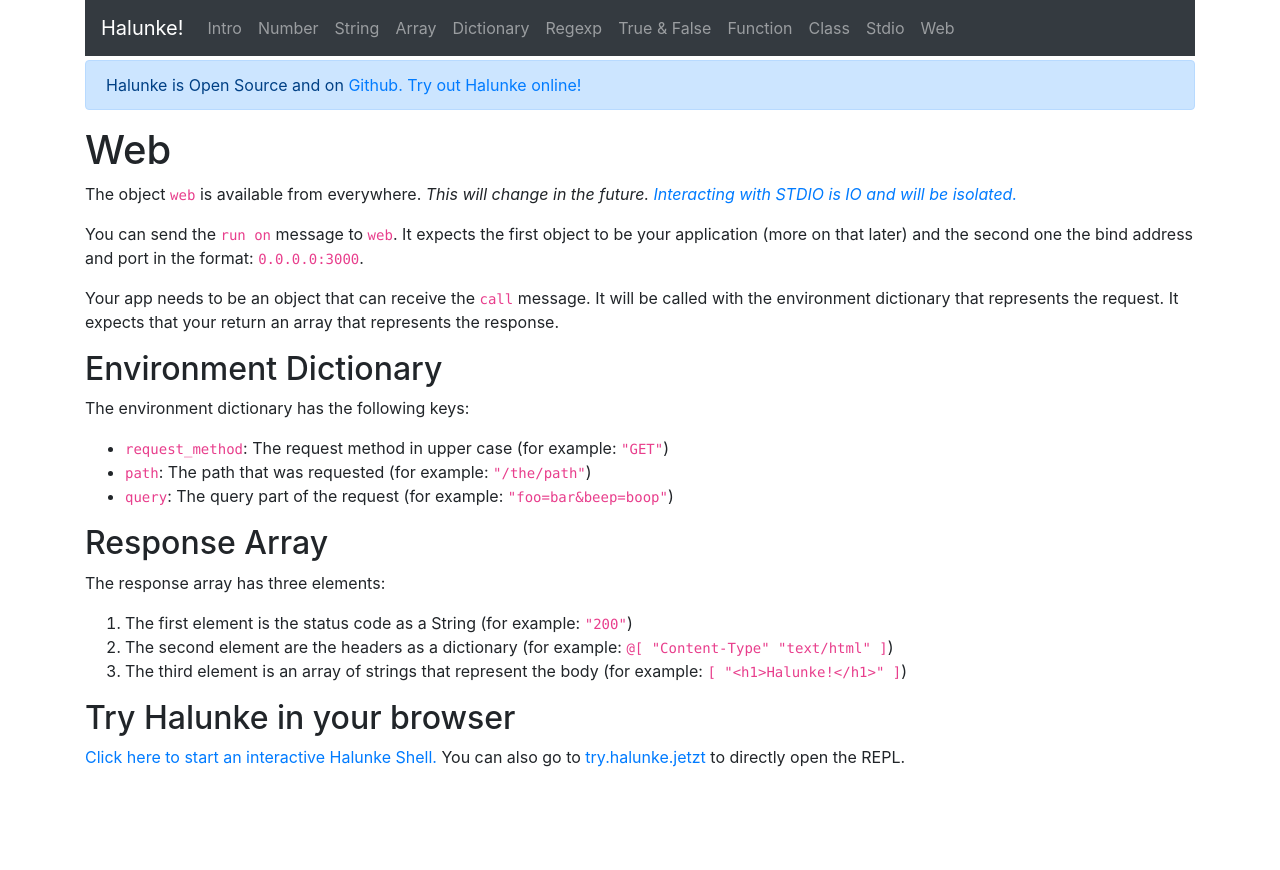
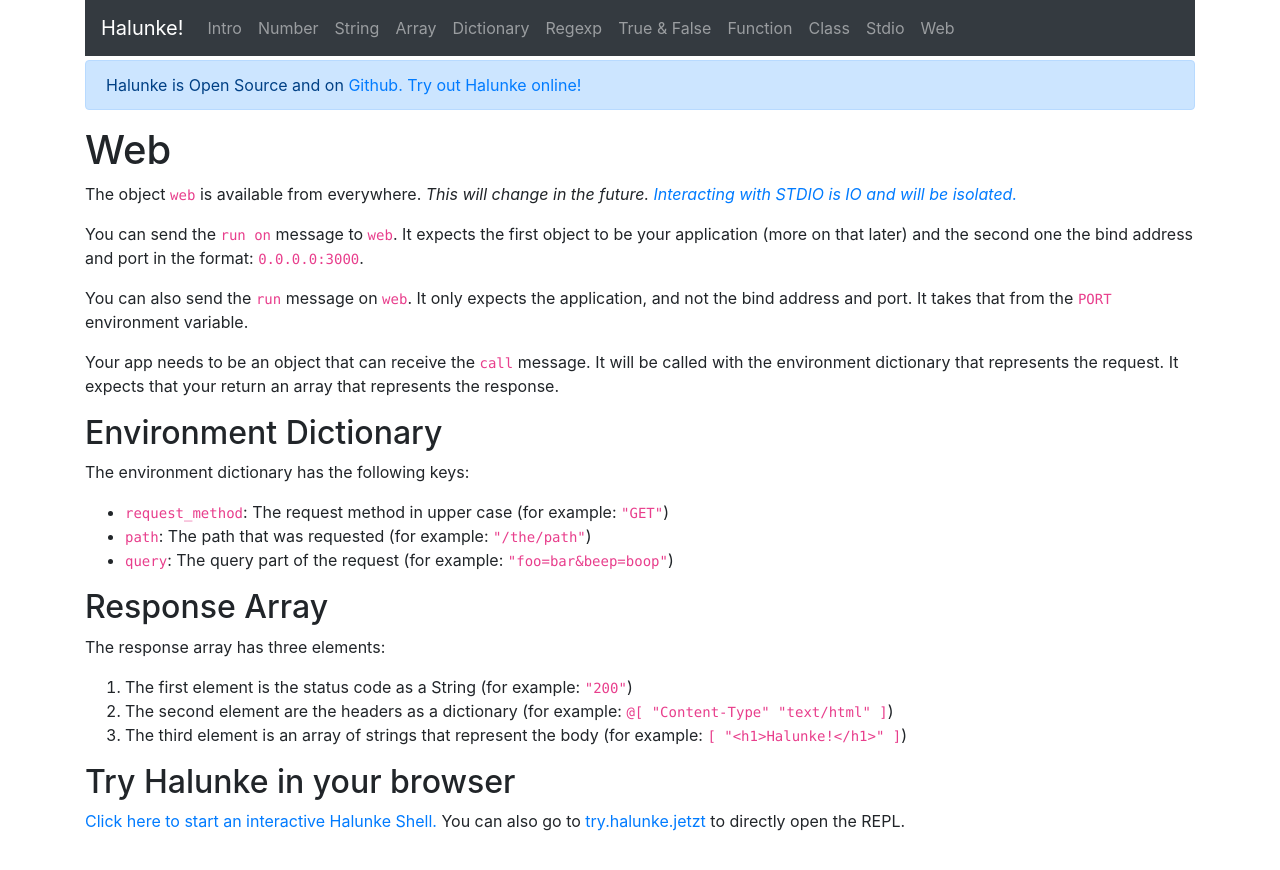
Before and after one commit to moonglum/halunke, a Jekyll site: the page built from docs/web.md, in a window 1280 px wide. Shown: the top 870 px of the page. Built offline with Jekyll 4.4.1, drawn with Linux system fonts in a browser that asks for light colours; nearby versions of some CDN libraries; our own code applies the rules of GitHub Pages for plain Markdown files.

Commit message:
Allow the web module to take the port from the environment
This is a feature for @beanieboi, who is working on a Heroku
buildpack for Halunke

```diff
--- a/docs/web.md
+++ b/docs/web.md
@@ -9,6 +9,10 @@ isolated.](https://github.com/moonglum/halunke/issues/4)*
 You can send the `run on` message to `web`. It expects the first object to be
 your application (more on that later) and the second one the bind address and
 port in the format: `0.0.0.0:3000`.
+
+You can also send the `run` message on `web`. It only expects the application,
+and not the bind address and port. It takes that from the `PORT` environment
+variable.
 
 Your app needs to be an object that can receive the `call` message. It will be
 called with the environment dictionary that represents the request. It expects
--- a/lib/halunke/runtime/hweb.rb
+++ b/lib/halunke/runtime/hweb.rb
@@ -31,6 +31,10 @@ module Halunke
           }, { Host: host, Port: port })
 
           env["host_port"]
+        }),
+        "run" => HFunction.new([:self, :app], lambda { |context|
+          host_port = HString.create_instance("0.0.0.0:#{ENV['PORT']}")
+          context["self"].receive_message(context, "run on", [context["app"], host_port])
         })
       },
       {},
```
